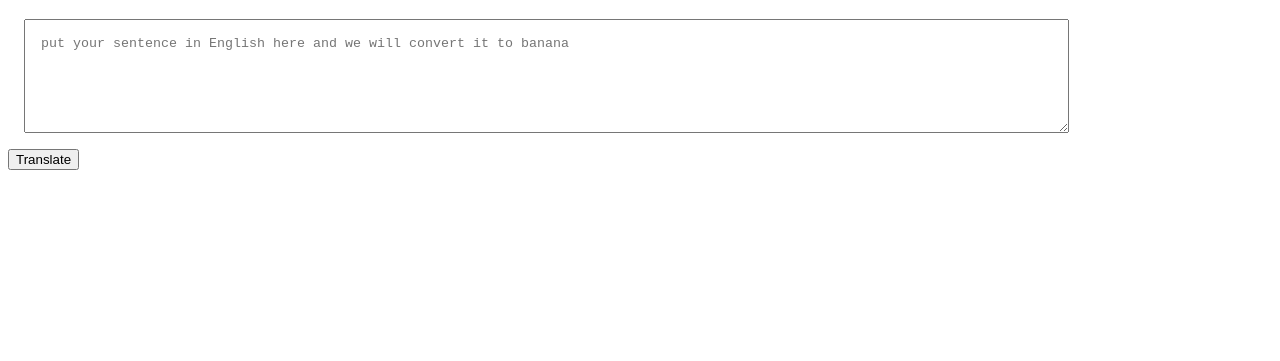
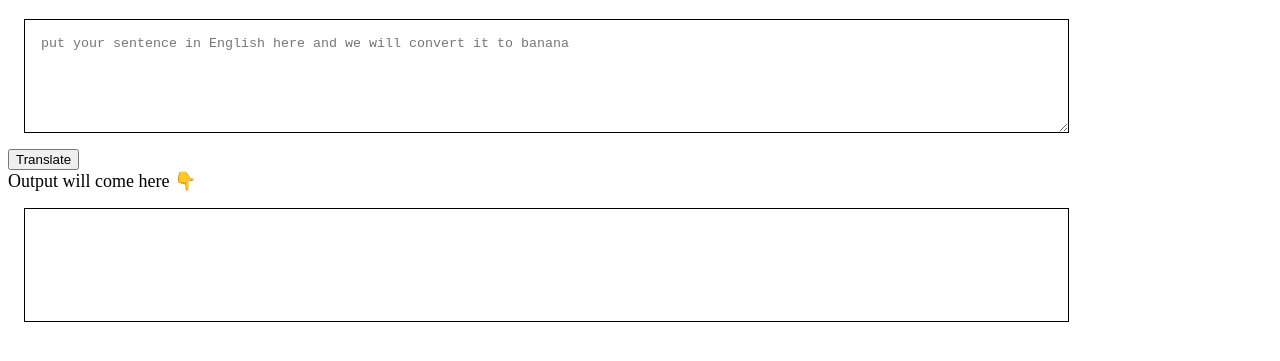
Before and after one commit to manishk-99/neogcamp-banana-speak, a plain HTML site: page index.html in a window 1280 px wide. Shown: the part 61-422 px from the top of the page. Drawn offline with Linux system fonts and the light colour scheme.

Commit message:
input output processing done

```diff
--- a/app.js
+++ b/app.js
@@ -1,8 +1,8 @@
 var btnTranslate = document.querySelector("#btn-translate");
 var txtInput = document.querySelector("#txt-input");
-console.log(txtInput);
+var outputDiv = document.querySelector("#output")
+
 
 btnTranslate.addEventListener("click", function clickEventHandler() {
-    console.log("Clicked!");
-    console.log("input", txtInput.value);
+    outputDiv.innerText = "ajsajsajssjsj "+ txtInput.value;
 })
--- a/index.html
+++ b/index.html
@@ -6,6 +6,15 @@
     <title>Banana speak</title>
     <style>
         textarea {
+            display: block;
+            border: 1px solid black;
+            width: 80%;
+            height: 10vh;
+            padding: 1rem;
+            margin: 1rem;
+        }
+        #output {
+            border: 1px solid black;
             display: block;
             width: 80%;
             height: 10vh;
@@ -18,6 +27,9 @@
     <h1>talk banana</h1>
     <textarea id="txt-input" placeholder="put your sentence in English here and we will convert it to banana"></textarea>
     <button id="btn-translate">Translate</button>
+
+    <div style="font-size: large;"> Output will come here 👇</div>
+    <div id="output"></div>
     <script src="app.js" type="text/javascript"></script>
 </body>
 </html>
```
